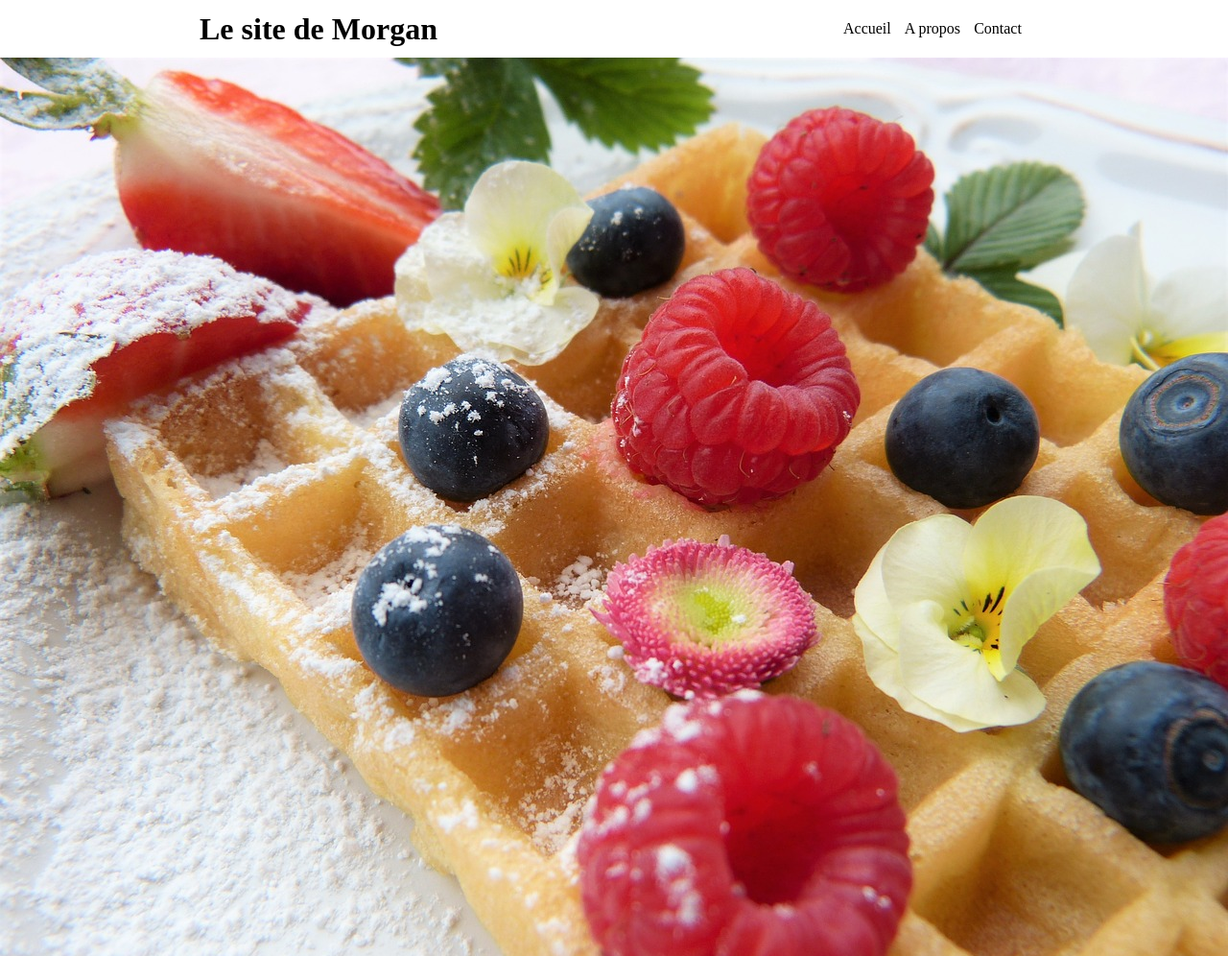
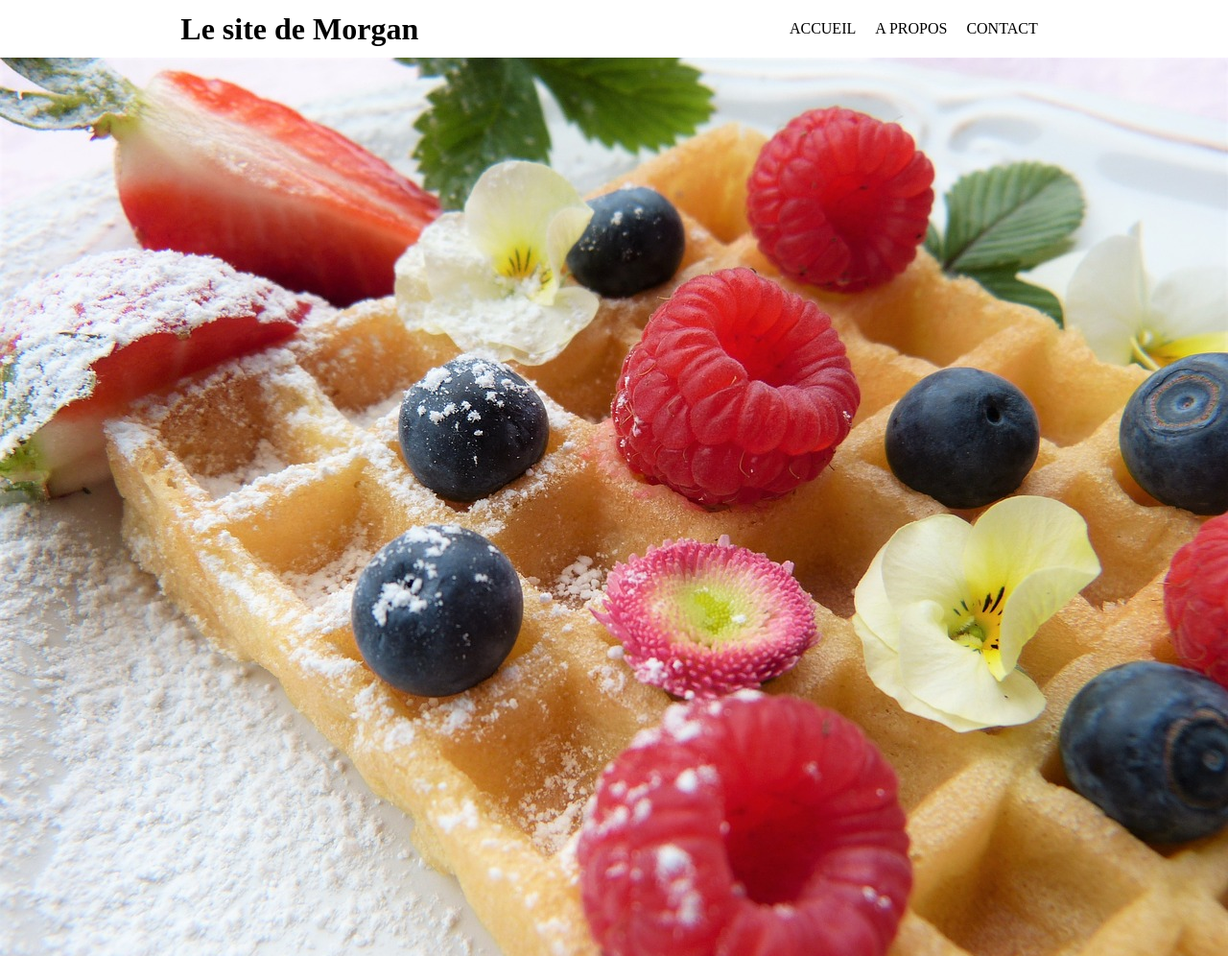
Before and after one commit to leadFormateurITAkademy/htmlStarterKit, a plain HTML site: page index.html in a window 1280 px wide. Shown: the top 996 px of the page at 96% size. Drawn offline with Linux system fonts and the light colour scheme.

Commit message:
First styling of header finished

```diff
--- a/index.html
+++ b/index.html
@@ -12,11 +12,12 @@
       <!-- Titre du site -->
       <h1 class="no-padding-margin" id="logo-title">Le site de Morgan</h1>
       <!-- Navigation -->
-      <nav class="flex-base flex-center">
-        <ul class="flex-base flex-center no-padding-margin list-no-style menu-buttons">
-          <li><a href="#">Accueil</a></li>
-          <li><a href="#">A propos</a></li>
-          <li><a href="#">Contact</a></li>
+
+      <nav class="flex-base flex-center full-height">
+        <ul class="flex-base no-padding-margin list-no-style menu-buttons full-height">
+          <li class="full-height flex-base flex-center"><a href="#">Accueil</a></li>
+          <li class="full-height flex-base flex-center"><a href="#">A propos</a></li>
+          <li class="full-height flex-base flex-center"><a href="#">Contact</a></li>
         </ul>
       </nav>
     </header>
--- a/style.css
+++ b/style.css
@@ -1,5 +1,8 @@
 header {
   height: 60px;
+}
+.full-height {
+  height: 100%;
 }
 .flex-base {
   display: flex;
@@ -9,12 +12,23 @@ header {
 .flex-center {
   align-items: center;
 }
+.menu-buttons>li {
+  padding-left: 10px;
+  padding-right: 10px;
+}
 .menu-buttons>li>a {
   text-decoration: none;
   color: black;
+  text-transform: uppercase;
 }
+.menu-buttons>li:hover, .menu-buttons>li:hover>a {
+  background-color: black;
+  color: white;
+}
+
+
 ul.flex-center {
-    width: 200px;
+    width: 300px;
 }
 .no-padding-margin {
   margin: 0;
```
